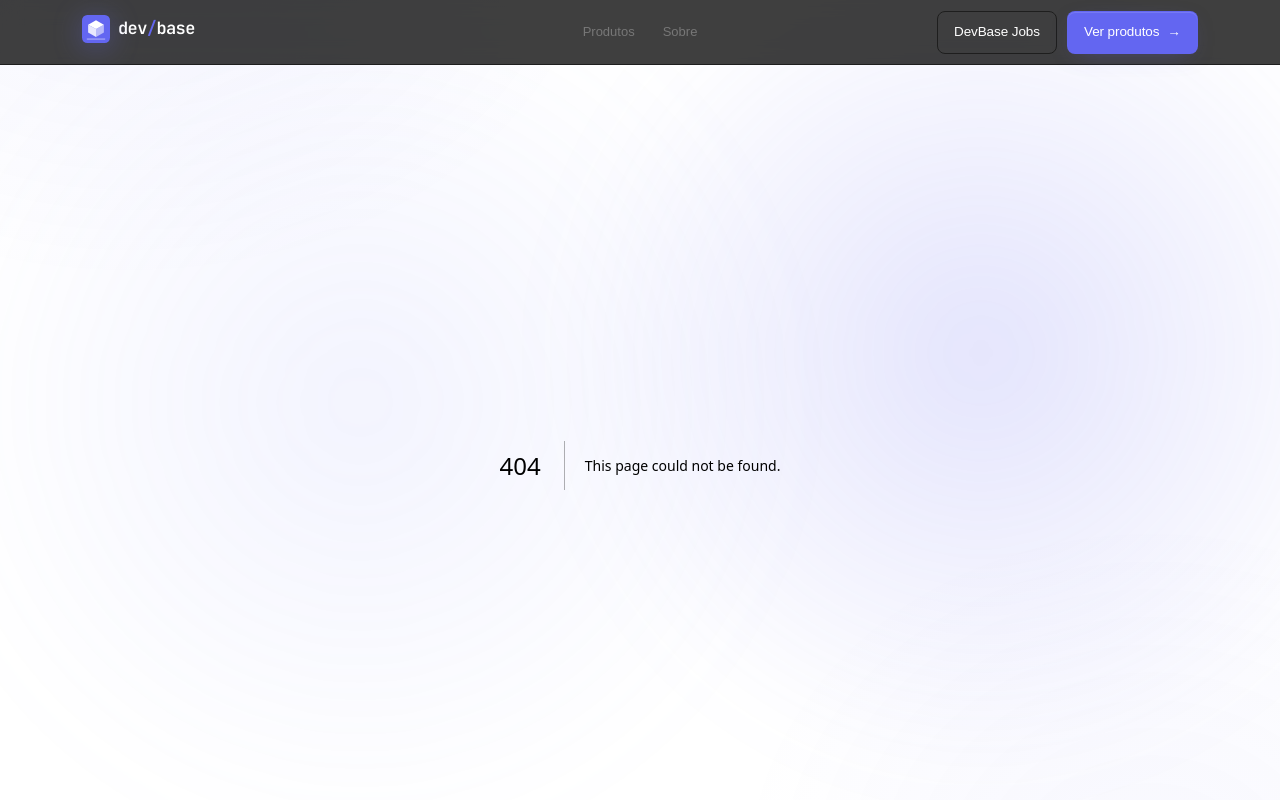
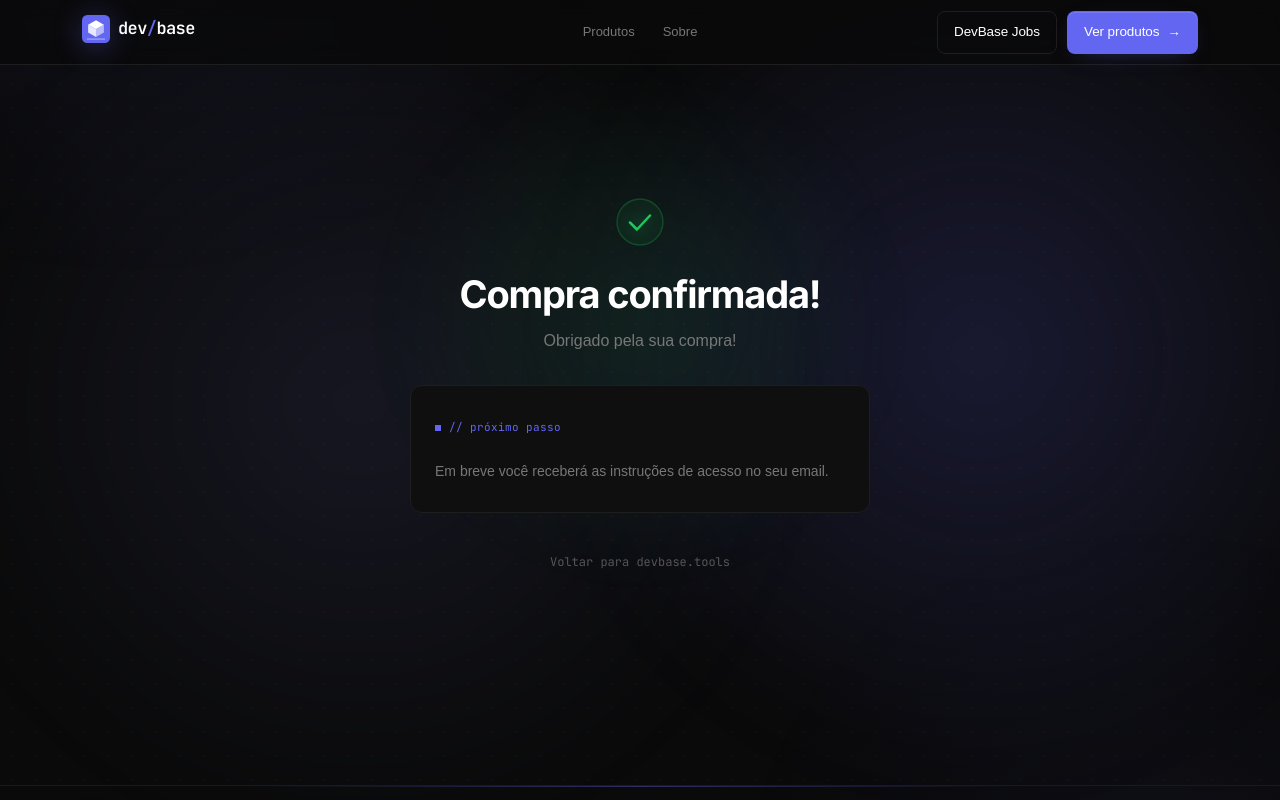
Before and after one commit to salusromelo-prog/DevBase-Site, a Next.js app: page /obrigado in a window 1280 px wide. Before the commit this address had no page. Shown: the top 800 px of the page. Built offline with nearby package versions, Linux system fonts and the light colour scheme; a web font is replaced by a local one.

Commit message:
feat: página de obrigado pós-compra

```diff
--- /dev/null
+++ b/app/obrigado/page.tsx
@@ -0,0 +1,252 @@
+'use client'
+
+import { Suspense } from 'react'
+import { useSearchParams } from 'next/navigation'
+import Link from 'next/link'
+import Reveal from '@/components/reveal'
+
+type Produto = 'boilerplate' | 'kit-componentes'
+
+interface ProdutoConfig {
+  subtitulo: string
+  texto: string
+  botaoLabel: string
+  botaoHref: string
+}
+
+const PRODUTOS: Record<Produto, ProdutoConfig> = {
+  boilerplate: {
+    subtitulo: 'Seu DevBase Boilerplate está pronto.',
+    texto: 'Clique no botão abaixo para baixar o ZIP com todo o código, documentação e instruções de setup.',
+    botaoLabel: 'Baixar Boilerplate →',
+    botaoHref: '#',
+  },
+  'kit-componentes': {
+    subtitulo: 'Seu Kit de Componentes BR está pronto.',
+    texto: 'Clique no botão abaixo para baixar o ZIP com todos os componentes e documentação.',
+    botaoLabel: 'Baixar Kit →',
+    botaoHref: '#',
+  },
+}
+
+function CheckIcon() {
+  return (
+    <svg
+      width="48"
+      height="48"
+      viewBox="0 0 48 48"
+      fill="none"
+      aria-hidden="true"
+    >
+      <circle cx="24" cy="24" r="23" stroke="rgba(34,197,94,0.25)" strokeWidth="1.5" />
+      <circle cx="24" cy="24" r="23" fill="rgba(34,197,94,0.07)" />
+      <path
+        d="M14 24.5l7 7 13-14"
+        stroke="#22c55e"
+        strokeWidth="2.5"
+        strokeLinecap="round"
+        strokeLinejoin="round"
+        style={{ filter: 'drop-shadow(0 0 8px rgba(34,197,94,0.5))' }}
+      />
+    </svg>
+  )
+}
+
+function ObrigadoContent() {
+  const searchParams = useSearchParams()
+  const produto = searchParams.get('produto') as Produto | null
+  const config = produto ? (PRODUTOS[produto] ?? null) : null
+
+  return (
+    <div
+      style={{
+        minHeight: 'calc(100vh - 160px)',
+        display: 'flex',
+        flexDirection: 'column',
+        alignItems: 'center',
+        justifyContent: 'center',
+        padding: '80px 20px',
+        textAlign: 'center',
+        position: 'relative',
+      }}
+    >
+      {/* Glow verde de fundo */}
+      <div
+        aria-hidden="true"
+        style={{
+          position: 'absolute',
+          inset: 0,
+          pointerEvents: 'none',
+          overflow: 'hidden',
+        }}
+      >
+        <div
+          style={{
+            position: 'absolute',
+            left: '50%',
+            top: '40%',
+            transform: 'translate(-50%, -50%)',
+            width: 520,
+            height: 520,
+            borderRadius: '50%',
+            background: 'radial-gradient(circle, rgba(34,197,94,0.10) 0%, transparent 70%)',
+            filter: 'blur(24px)',
+          }}
+        />
+      </div>
+
+      <div style={{ position: 'relative', width: '100%', maxWidth: 460 }}>
+
+        {/* Check icon */}
+        <Reveal>
+          <div style={{ display: 'flex', justifyContent: 'center', marginBottom: 28 }}>
+            <CheckIcon />
+          </div>
+        </Reveal>
+
+        {/* Título */}
+        <Reveal delay={80}>
+          <h1
+            style={{
+              fontSize: 'clamp(28px, 5vw, 38px)',
+              fontWeight: 700,
+              letterSpacing: '-1.2px',
+              lineHeight: 1.1,
+              margin: 0,
+              color: 'var(--text)',
+            }}
+          >
+            Compra confirmada!
+          </h1>
+        </Reveal>
+
+        {/* Subtítulo */}
+        <Reveal delay={140}>
+          <p
+            style={{
+              marginTop: 12,
+              fontSize: 16,
+              color: 'var(--text-2)',
+              lineHeight: 1.6,
+            }}
+          >
+            {config ? config.subtitulo : 'Obrigado pela sua compra!'}
+          </p>
+        </Reveal>
+
+        {/* Card */}
+        <Reveal delay={200}>
+          <div
+            style={{
+              marginTop: 32,
+              background: 'var(--card)',
+              border: '1px solid var(--border)',
+              borderRadius: 12,
+              padding: '28px 24px',
+              textAlign: 'left',
+            }}
+          >
+            <span className="section-label" style={{ marginBottom: 12 }}>
+              // próximo passo
+            </span>
+
+            <p
+              style={{
+                margin: '12px 0 0',
+                fontSize: 14,
+                color: 'var(--text-2)',
+                lineHeight: 1.7,
+              }}
+            >
+              {config
+                ? config.texto
+                : 'Em breve você receberá as instruções de acesso no seu email.'}
+            </p>
+
+            {config && (
+              <>
+                <a
+                  href={config.botaoHref}
+                  className="btn btn-primary"
+                  style={{ marginTop: 20, width: '100%', justifyContent: 'center' }}
+                >
+                  <DownloadIcon />
+                  {config.botaoLabel}
+                </a>
+
+                <p
+                  style={{
+                    marginTop: 14,
+                    fontSize: 12,
+                    color: 'var(--text-3)',
+                    textAlign: 'center',
+                    lineHeight: 1.6,
+                  }}
+                >
+                  Dúvidas? Entre em contato:{' '}
+                  <a
+                    href="mailto:contato@devbase.tools"
+                    style={{
+                      color: 'var(--text-2)',
+                      textDecoration: 'underline',
+                      textUnderlineOffset: 3,
+                      transition: 'color .15s ease',
+                    }}
+                    onMouseEnter={e => ((e.target as HTMLElement).style.color = 'var(--text)')}
+                    onMouseLeave={e => ((e.target as HTMLElement).style.color = 'var(--text-2)')}
+                  >
+                    contato@devbase.tools
+                  </a>
+                </p>
+              </>
+            )}
+          </div>
+        </Reveal>
+
+        {/* Rodapé */}
+        <Reveal delay={280}>
+          <div style={{ marginTop: 36 }}>
+            <Link
+              href="https://devbase.tools"
+              target="_blank"
+              rel="noopener noreferrer"
+              style={{
+                fontFamily: 'var(--mono)',
+                fontSize: 12,
+                color: 'var(--text-3)',
+                transition: 'color .15s ease',
+              }}
+              onMouseEnter={e => ((e.target as HTMLElement).style.color = 'var(--text-2)')}
+              onMouseLeave={e => ((e.target as HTMLElement).style.color = 'var(--text-3)')}
+            >
+              Voltar para devbase.tools
+            </Link>
+          </div>
+        </Reveal>
+
+      </div>
+    </div>
+  )
+}
+
+function DownloadIcon() {
+  return (
+    <svg width="15" height="15" viewBox="0 0 15 15" fill="none" aria-hidden="true">
+      <path
+        d="M7.5 1v9m0 0L4 6.5M7.5 10l3.5-3.5M2 13h11"
+        stroke="currentColor"
+        strokeWidth="1.5"
+        strokeLinecap="round"
+        strokeLinejoin="round"
+      />
+    </svg>
+  )
+}
+
+export default function ObrigadoPage() {
+  return (
+    <Suspense>
+      <ObrigadoContent />
+    </Suspense>
+  )
+}
```
